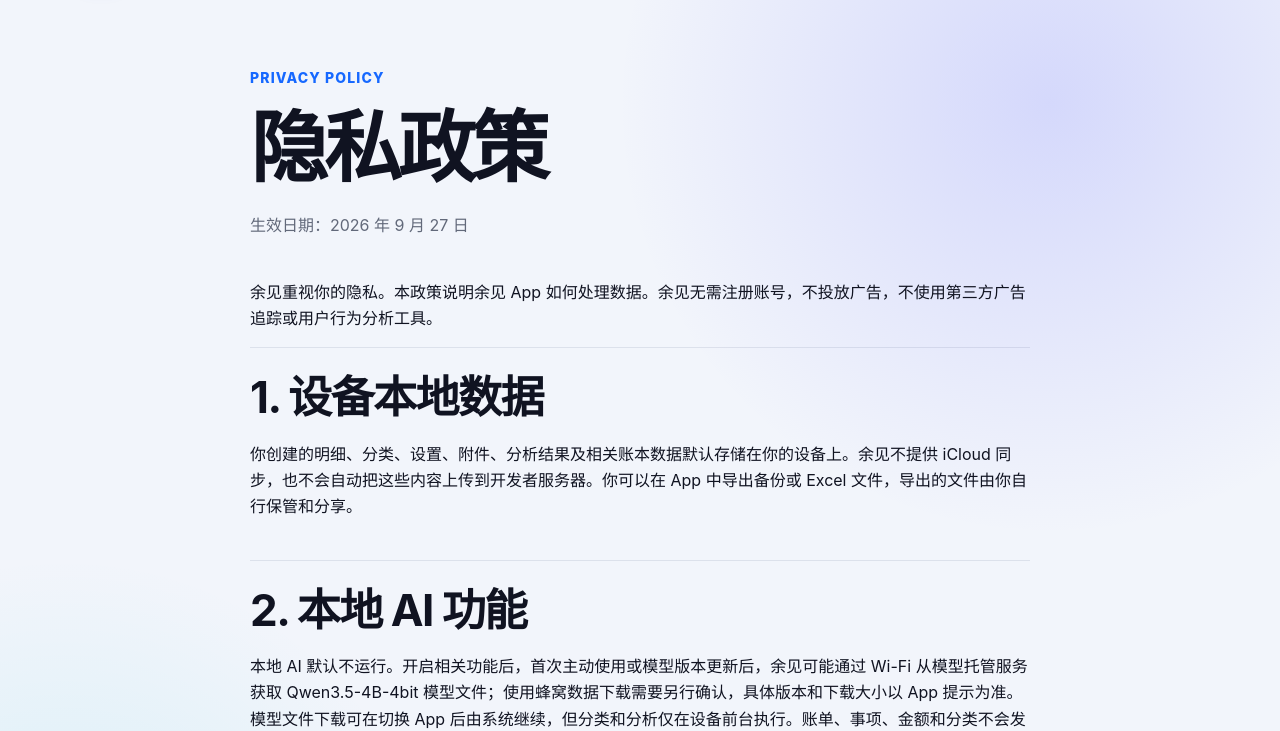
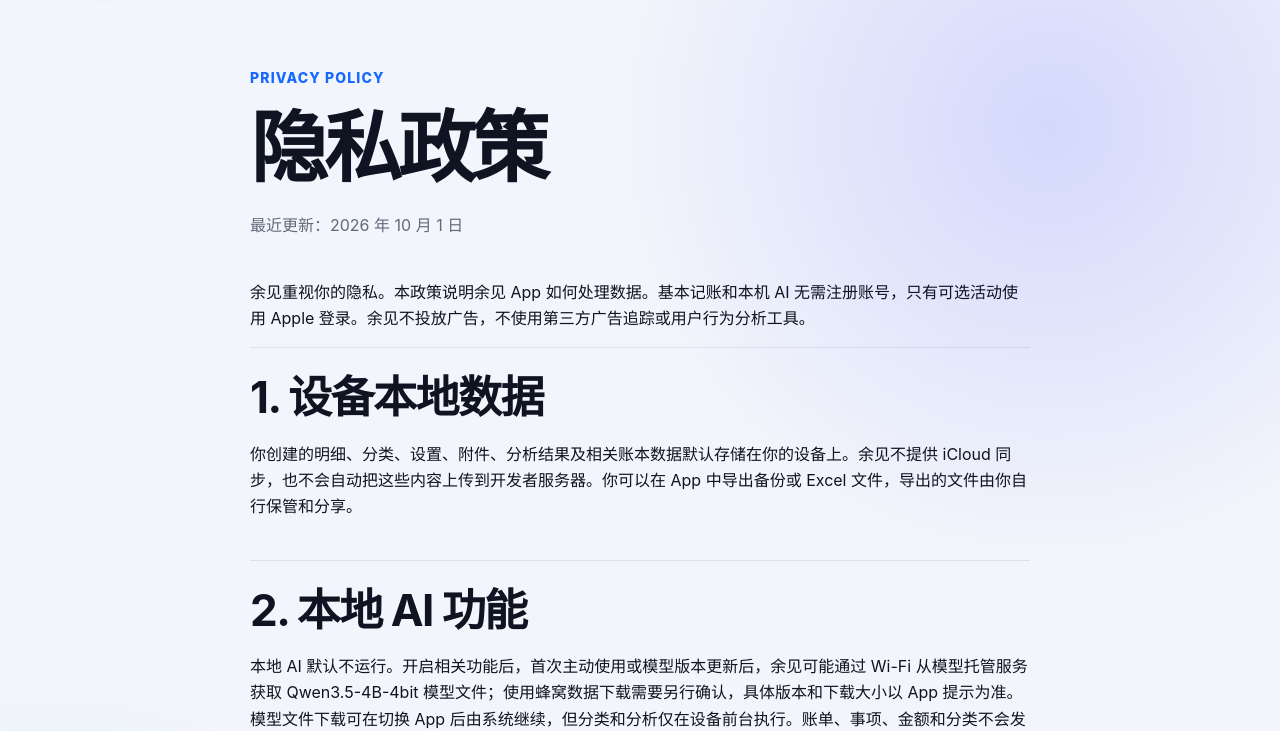
Before and after one commit to SuperZcat/yujian-support, a plain HTML site: page privacy.html in a window 1280 px wide. Shown: the part 79-810 px from the top of the page. Drawn offline with Linux system fonts and the light colour scheme.

Commit message:
Explain optional Apple sign-in, promotion verification and data retention

```diff
--- a/privacy.html
+++ b/privacy.html
@@ -13,13 +13,14 @@
   <main class="legal shell">
     <p class="eyebrow">Privacy Policy</p>
     <h1>隐私政策</h1>
-    <p class="meta">生效日期：2026 年 9 月 27 日</p>
-    <p>余见重视你的隐私。本政策说明余见 App 如何处理数据。余见无需注册账号，不投放广告，不使用第三方广告追踪或用户行为分析工具。</p>
+    <p class="meta">最近更新：2026 年 10 月 1 日</p>
+    <p>余见重视你的隐私。本政策说明余见 App 如何处理数据。基本记账和本机 AI 无需注册账号，只有可选活动使用 Apple 登录。余见不投放广告，不使用第三方广告追踪或用户行为分析工具。</p>
 
     <section><h2>1. 设备本地数据</h2><p>你创建的明细、分类、设置、附件、分析结果及相关账本数据默认存储在你的设备上。余见不提供 iCloud 同步，也不会自动把这些内容上传到开发者服务器。你可以在 App 中导出备份或 Excel 文件，导出的文件由你自行保管和分享。</p></section>
     <section><h2>2. 本地 AI 功能</h2><p>本地 AI 默认不运行。开启相关功能后，首次主动使用或模型版本更新后，余见可能通过 Wi-Fi 从模型托管服务获取 Qwen3.5-4B-4bit 模型文件；使用蜂窝数据下载需要另行确认，具体版本和下载大小以 App 提示为准。模型文件下载可在切换 App 后由系统继续，但分类和分析仅在设备前台执行。账单、事项、金额和分类不会发送到模型托管服务。下载请求可能向服务提供方暴露通常的网络信息，例如 IP 地址。模型按需运行，完成或取消后尝试释放运行资源，系统实际回收内存可能需要一些时间；完成的报告保存在本机，直到被下一次完成的报告替换或由你重置删除。设备内存不足时，本地规则与基础统计仍然可用。AI 结果仅供参考，并非专业财务建议。</p></section>
     <section><h2>3. 联网功能</h2><p>以下功能会在需要时联网，但不会随请求发送账单明细：</p><ul><li>通过 Apple StoreKit 获取商品信息、处理购买及恢复购买。</li><li>从中国银行公开页面获取外汇牌价。</li><li>下载本地 AI 模型文件。</li><li>在用户主动请求时读取固定来源的公开理财资料。</li></ul></section>
     <section><h2>3a. 可选城市及消费趋势参考</h2><p>默认关闭。开启公开物价查询并主动分析时，中国大陆优先读取国家统计局的全国月度消费价格公开表（www.stats.gov.cn），以及覆盖31个省级地区和36个城市的月度消费价格指数数据包（data.stats.gov.cn）；其他地区或中国月度资料不可用时，读取世界银行国家名录和最近三个完整年度的全球通胀数据包；日本另读取 e-Stat 月度目录及全国城市单项价格表。国家、省级地区与城市从公开数据包中在设备内筛选，不加入请求参数；城市及同意仅存本机、不随账本备份迁移。请求不包含账单、商户、金额、备注、自建分类或用户标识，不获取定位。此次扩充来源需要重新保存联网同意。网络失败、资料过时或不足时，个人本地分析仍可继续。</p><p>来源仍可获取 IP 地址、请求时间等网络信息；访问哪个来源也可能反映粗略国家范围，这不等于匿名联网。参考数据请求关闭 Cookie、凭证存储与持久网络缓存，但应用不能控制来源日志及保留期。主动打开外部网页时，浏览器和网站自己的隐私规则适用。请参阅<a href="https://www.e-stat.go.jp/privacy">e-Stat 隐私政策</a>及<a href="https://www.e-stat.go.jp/terms-of-use">使用条款</a>、<a href="https://www.stats.gov.cn/wzgl/202302/t20230217_1912857.html">国家统计局数据使用说明</a>、<a href="https://data.worldbank.org/indicator/FP.CPI.TOTL.ZG">世界银行数据与许可</a>及<a href="https://www.worldbank.org/ext/en/legal/world-bank-group-privacy-notice">隐私声明</a>。</p><p>资料期、获取时间、地域范围和出处随报告存于本机；在趋势页分析报告底部点按「分析说明与参考资料」信息按钮，可查看报告依据和适用的参考来源。每次获取的是最新已发布资料，不是实时商品报价；36城数据是消费价格指数变化，不是各城市商品均价。城市、省级或全国物价变化只作本机分析的背景，不等于个人开销变化，也不与最近一个月的开销增幅直接相减。相似城市注明实际城市，不冒充当地均价，不根据未知人数或规格判断超支。关闭功能停止后续请求，不删除旧报告；清空数据或重置设置可删除报告，重置设置同时清除城市及联网同意。</p></section>
+    <section id="activities"><h2>3b. 可选优惠码与邀请活动（待开放）</h2><p>基本记账和本机 AI 不需要账号。只有您选择参加活动时才通过 Apple 登录，App 不申请姓名或邮箱。活动服务处理 Apple 账户标识、原下载标识、活动免费兑换交易、设备真实性证明和防重复领取标记，用于验证资格、发放权益、防重领及同步撤销。账目、分类、图片、短信、语音和 AI 对话不会上传。</p><p>活动服务托管于 Cloudflare Workers / D1，并通过 HTTPS 连接 Apple 验证服务。APAC 位置提示并不保证数据固定于某一国家。网络提供商可能收到 IP、请求时间和连接信息；服务使用 IP 的摘要限流，未开启应用日志或广告追踪。账户及下载标识用带秘密密钥的摘要保存，登录撤销令牌和一次性码加密保存。身份、设备验证及兑换资料与本机账本独立。</p><p>账户和兑换历史在服务存续期间用于恢复权益及反作弊。过期会话无效，挑战和限流记录会按服务规则清理。您可在“设置 → 优惠码与邀请”退出或删除活动账户：登录授权会撤销，会话、设备登录公钥及撤销令牌会移除；为防止重新领取，仍保留不可直接反查姓名或邮箱的匿名防重复摘要与兑换历史，Apple 设备防重复标记不会因卸载或删账户清除。D1 最近 7 天的恢复副本可能暂存删除前的数据。本机账本及 Apple 已购买项目保留。有关活动资料，请联系 <a href="mailto:tztaozhang@outlook.com">tztaozhang@outlook.com</a>。平台处理依照 <a href="https://www.cloudflare.com/privacypolicy/">Cloudflare</a> 及 <a href="https://www.apple.com/legal/privacy/">Apple</a> 的隐私政策。</p></section>
     <section><h2>4. 购买信息</h2><p>订阅和买断由 Apple 处理。开发者不会接触你的银行卡或完整付款信息。余见仅通过 Apple 提供的已验证交易状态判断高级功能是否可用。</p></section>
     <section><h2>5. 反馈与诊断日志</h2><p>意见反馈不会自动发送。只有在你主动操作后，余见才会打开系统邮件草稿。邮件可能包含你填写的内容、主动选择的截图，以及你选择附加的诊断日志。日志只记录预定义的功能、结果、时间和耗时；本地 AI 事件还可能记录以 MiB 为单位的设备物理内存、可用内存、安全门槛，以及分析校验的结果类别和数量，不包含账单、提示词或模型原文。发送前请自行检查并删除不希望分享的信息。发送后的邮件由邮箱服务处理，并仅在回复、排查问题和改善产品所需的期间保留；你可以联系我们请求删除。</p></section>
     <section><h2>6. 通知、生物认证与权限</h2><p>如你授权，余见可使用本地通知提醒回款或还款，并可使用 Face ID、Touch ID 或设备密码保护本地重置操作。认证由 iOS 完成，余见不会读取或保存你的生物识别数据。你选择的附件与截图仅用于你主动指定的功能。</p></section>
```
